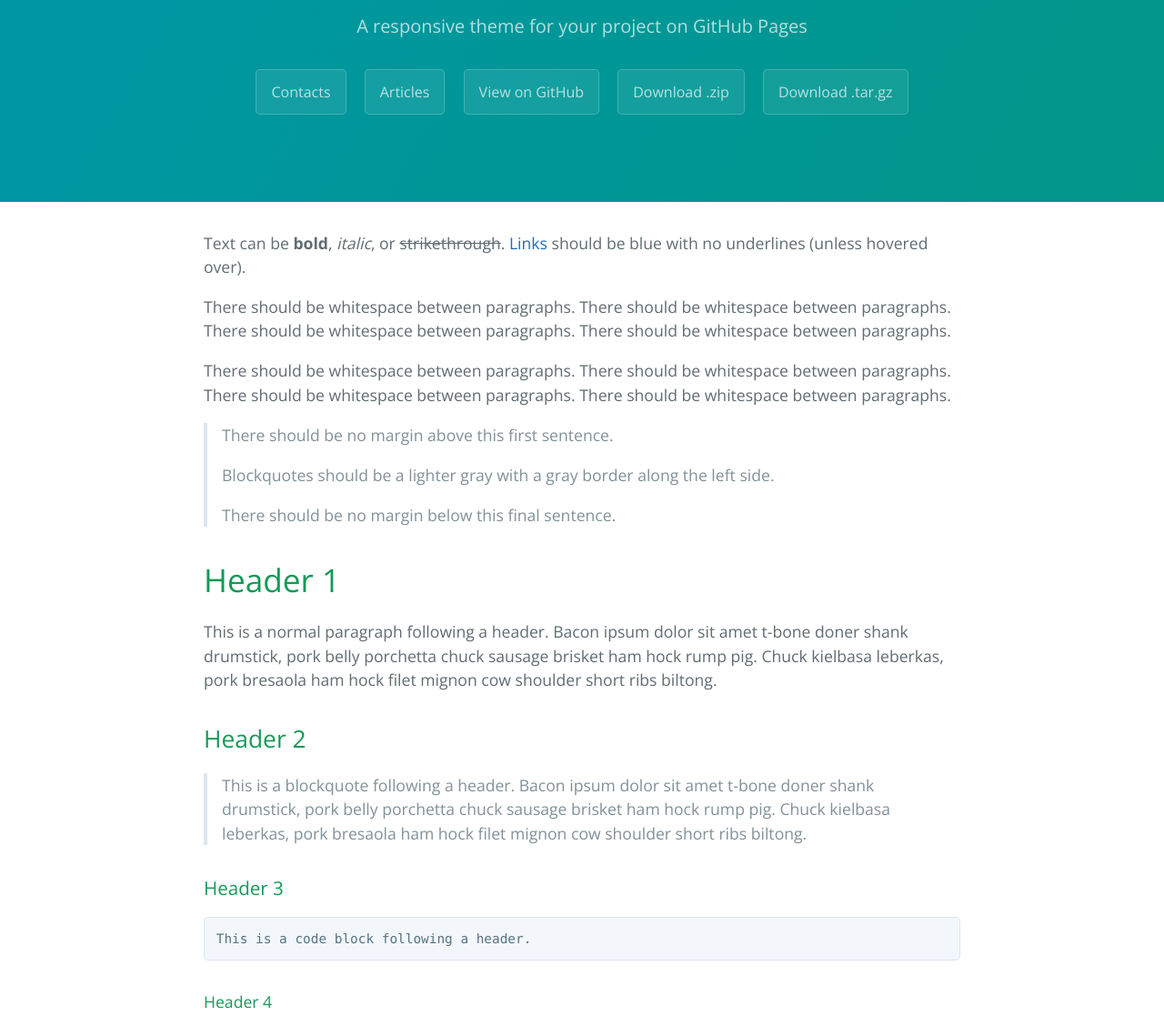
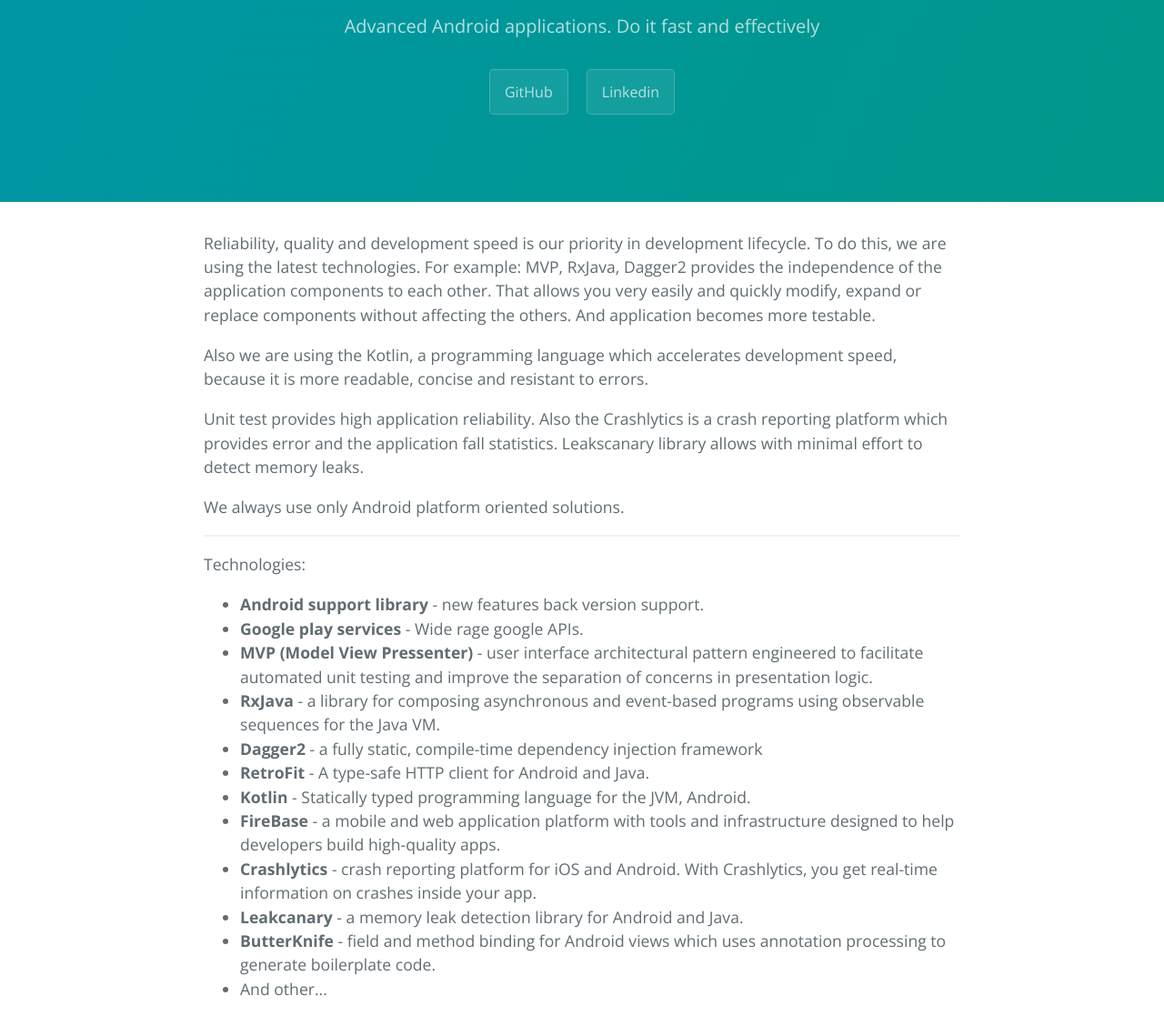
Before and after one commit to Dimowner/dimowner.github.io, a website: page index.html in a window 1280 px wide. Shown: the part 161-1289 px from the top of the page at 91% size. Drawn offline with nearby package versions, Linux system fonts and the light colour scheme.

Commit message:
Added my content

```diff
--- a/index.html
+++ b/index.html
@@ -2,7 +2,7 @@
 <html lang="en-us">
   <head>
     <meta charset="UTF-8">
-    <title>Cayman</title>
+    <title>Sofon</title>
     <meta name="viewport" content="width=device-width, initial-scale=1">
     <meta name="theme-color" content="#157878">
     <link rel="stylesheet" href="css/normalize.css">
@@ -12,15 +12,41 @@
   <body>
     <section class="page-header">
       <h1 class="project-name">SOFON</h1>
-      <h2 class="project-tagline">A responsive theme for your project on GitHub Pages</h2>
-	  <a href="http://contact.sofon.com.ua" class="btn">Contacts</a>
-	  <a href="http://articles.sofon.com.ua" class="btn">Articles</a>
-      <a href="#" class="btn">View on GitHub</a>
-      <a href="#" class="btn">Download .zip</a>
-      <a href="#" class="btn">Download .tar.gz</a>
+      <h2 class="project-tagline">Advanced Android applications. Do it fast and effectively</h2>
+	  <!--<a href="http://contact.sofon.com.ua" class="btn">Contacts</a>
+	  <a href="http://articles.sofon.com.ua" class="btn">Articles</a> -->
+      <a href="https://github.com/Dimowner" class="btn">GitHub</a>
+      <a href="https://linkedin.com/in/dimowner" class="btn">Linkedin</a>
     </section>
 
     <section class="main-content">
+
+	<p>Reliability, quality and development speed is our priority in development lifecycle. To do this, we are using the latest technologies. For example: MVP, RxJava, Dagger2 provides the independence of the application components to each other. That allows you very easily and quickly modify, expand or replace components without affecting the others. And application becomes more testable.</p>
+	<p>Also we are using the Kotlin, a programming language which accelerates development speed, because it is more readable, concise and resistant to errors.</p>
+	<p>Unit test provides high application reliability. Also the Crashlytics is a crash reporting platform which provides error and the application fall statistics. Leakscanary library allows with minimal effort to detect memory leaks.</p>
+	<p>We always use only Android platform oriented solutions.</p>
+
+	<hr>
+
+	<p>Technologies:</p>
+
+	<ul class="task-list">
+	<li><strong>Android support library</strong> - new features back version support.</li>
+	<li><strong>Google play services</strong> - Wide rage google APIs.</li>
+	<li><strong>MVP (Model View Pressenter)</strong> - user interface architectural pattern engineered to facilitate automated unit testing and improve the separation of concerns in presentation logic.</li>
+	<li><strong>RxJava</strong> - a library for composing asynchronous and event-based programs using observable sequences for the Java VM.</li>
+	<li><strong>Dagger2</strong> - a fully static, compile-time dependency injection framework</li>
+	<li><strong>RetroFit</strong> - A type-safe HTTP client for Android and Java.</li>
+	<li><strong>Kotlin</strong> - Statically typed programming language for the JVM, Android.</li>
+	<li><strong>FireBase</strong> - a mobile and web application platform with tools and infrastructure designed to help developers build high-quality apps.</li>
+	<li><strong>Crashlytics</strong> - crash reporting platform for iOS and Android. With Crashlytics, you get real-time information on crashes inside your app.</li>
+	<li><strong>Leakcanary</strong> - a memory leak detection library for Android and Java.</li>
+	<li><strong>ButterKnife</strong> - field and method binding for Android views which uses annotation processing to generate boilerplate code.</li>
+	<li>And other...</li>
+	</ul>
+
+	 <!--
+
       <p>Text can be <strong>bold</strong>, <em>italic</em>, or <del>strikethrough</del>. <a href="https://github.com">Links</a> should be blue with no underlines (unless hovered over).</p>
 
       <p>There should be whitespace between paragraphs. There should be whitespace between paragraphs. There should be whitespace between paragraphs. There should be whitespace between paragraphs.</p>
@@ -299,7 +325,7 @@
       <p><a href="https://camo.githubusercontent.com/afe46418285497605cf4f6376b75f8c818658fb1/687474703a2f2f706c6163656b697474656e2e636f6d2f672f313230302f3830302f" target="_blank"><img src="https://camo.githubusercontent.com/afe46418285497605cf4f6376b75f8c818658fb1/687474703a2f2f706c6163656b697474656e2e636f6d2f672f313230302f3830302f" alt="" data-canonical-src="https://placekitten.com/g/1200/800/" style="max-width:100%;"></a></p>
 
       <pre><code>This is the final element on the page and there should be no margin below this.</code></pre>
-
+-->
       <footer class="site-footer">
         <span class="site-footer-owner"><a href="https://github.com/jasonlong/cayman-theme">Cayman</a> is maintained by <a href="https://github.com/jasonlong">jasonlong</a>.</span>
         <span class="site-footer-credits">This page was generated by <a href="https://pages.github.com">GitHub Pages</a> using the <a href="https://github.com/jasonlong/cayman-theme">Cayman theme</a> by <a href="https://twitter.com/jasonlong">Jason Long</a>.</span>
```
